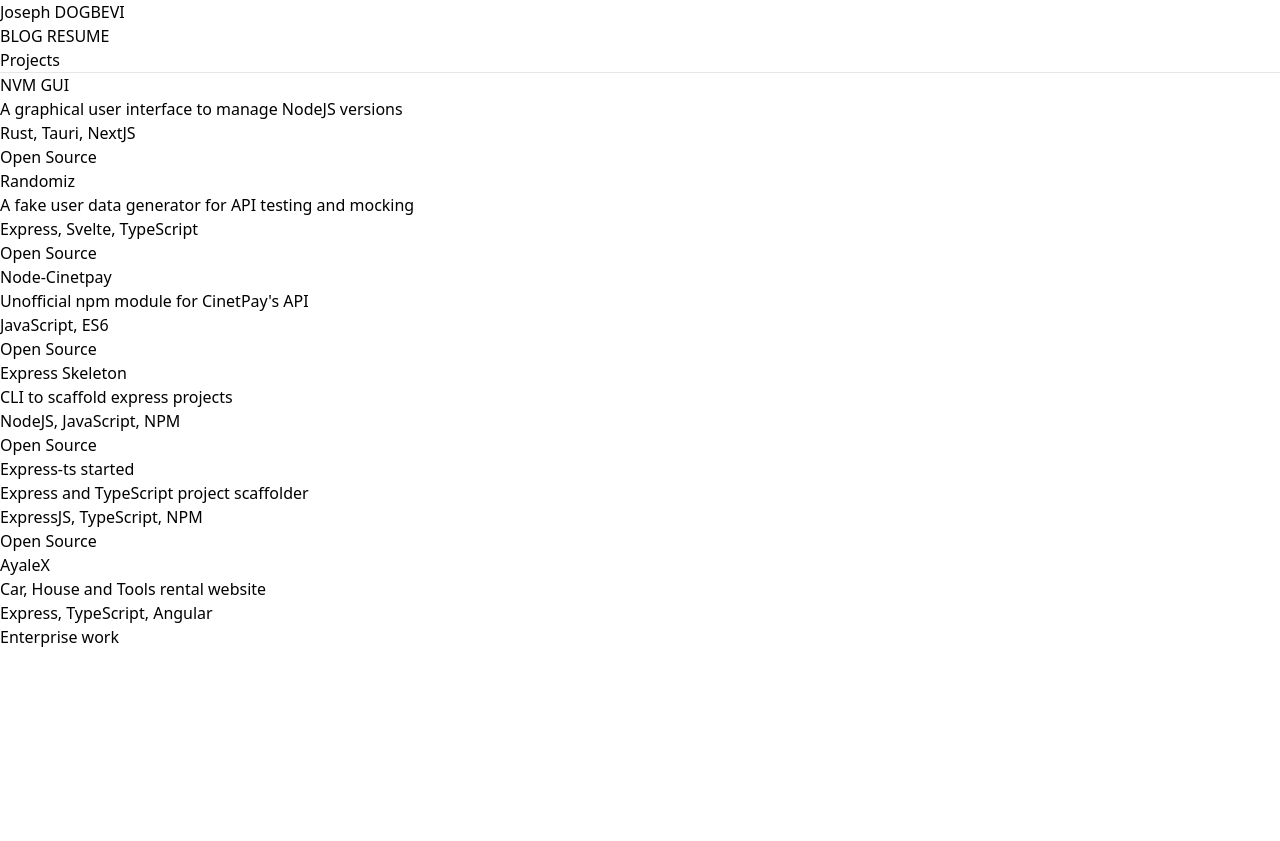
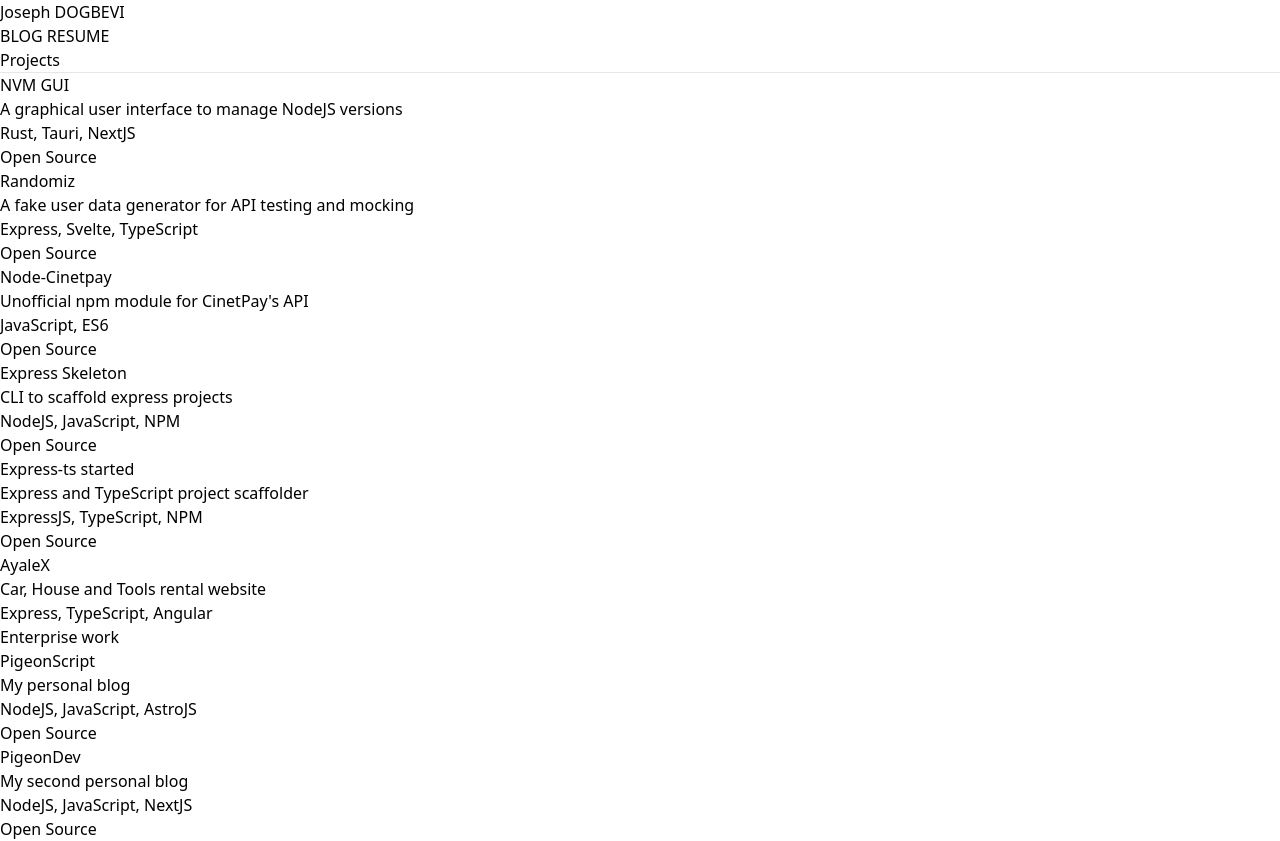
Before and after one commit to TheWisePigeon/my-portfolioV2, a SvelteKit app: page /projects in a window 1280 px wide. Before the commit the page ends 800 px from the top, so only its background shows below. Built offline with nearby package versions, Linux system fonts and the light colour scheme.

Commit message:
added blogs as projects

```diff
--- a/src/routes/projects/+page.svelte
+++ b/src/routes/projects/+page.svelte
@@ -1,5 +1,5 @@
 <div
-  class=" bg-slate-600 flex flex-col justify-start  h-screen m-auto w-[900px] text-lg"
+  class=" bg-slate-600 flex flex-col justify-start  h-full m-auto w-[900px] text-lg"
 >
   <div
     class=" text-left flex justify-between items-baseline text-4xl font-bold py-4"
@@ -108,4 +108,34 @@
       </div>
     </div>
   </a>
+
+  <a href="https://pigeonscript.co">
+    <div class=" m-3 flex justify-between border-2 border-white p-2 rounded">
+      <div class=" w-2/5 flex flex-col text-left">
+        <p class=" text-red-500">
+            PigeonScript
+        </p>
+        <p>My personal blog</p>
+      </div>
+      <div class=" flex flex-col text-right">
+        <p>NodeJS, JavaScript, AstroJS</p>
+        <p>Open Source</p>
+      </div>
+    </div>
+  </a>
+
+  <a href="https://pigeondev-blog.vercel.app">
+    <div class=" m-3 flex justify-between border-2 border-white p-2 rounded">
+      <div class=" w-2/5 flex flex-col text-left">
+        <p class=" text-red-500">
+            PigeonDev
+        </p>
+        <p>My second personal blog</p>
+      </div>
+      <div class=" flex flex-col text-right">
+        <p>NodeJS, JavaScript, NextJS</p>
+        <p>Open Source</p>
+      </div>
+    </div>
+  </a>
 </div>
--- a/src/routes/resume/+page.svelte
+++ b/src/routes/resume/+page.svelte
@@ -1,4 +1,4 @@
-<div class=" bg-slate-600 flex flex-col justify-start  h-screen m-auto w-[900px] text-lg">
+<div class=" bg-slate-600 flex flex-col justify-start  h-full m-auto w-[900px] text-lg">
     <div class=" text-left flex justify-between items-baseline text-4xl font-bold py-4">
         <p>Joseph DOGBEVI</p>
         <div class=" flex justify-between w-52 text-lg">
@@ -45,7 +45,7 @@
         </div>
     </div>
     <hr>
-    <div class="mb-14 w-3/5 hover:border-b-2">
+    <div class="mb-14 w-3/5 ">
         <p>Projects</p>
         Check out my projects <a class=" text-red-500" href="/projects">Here</a>
     </div>
```
